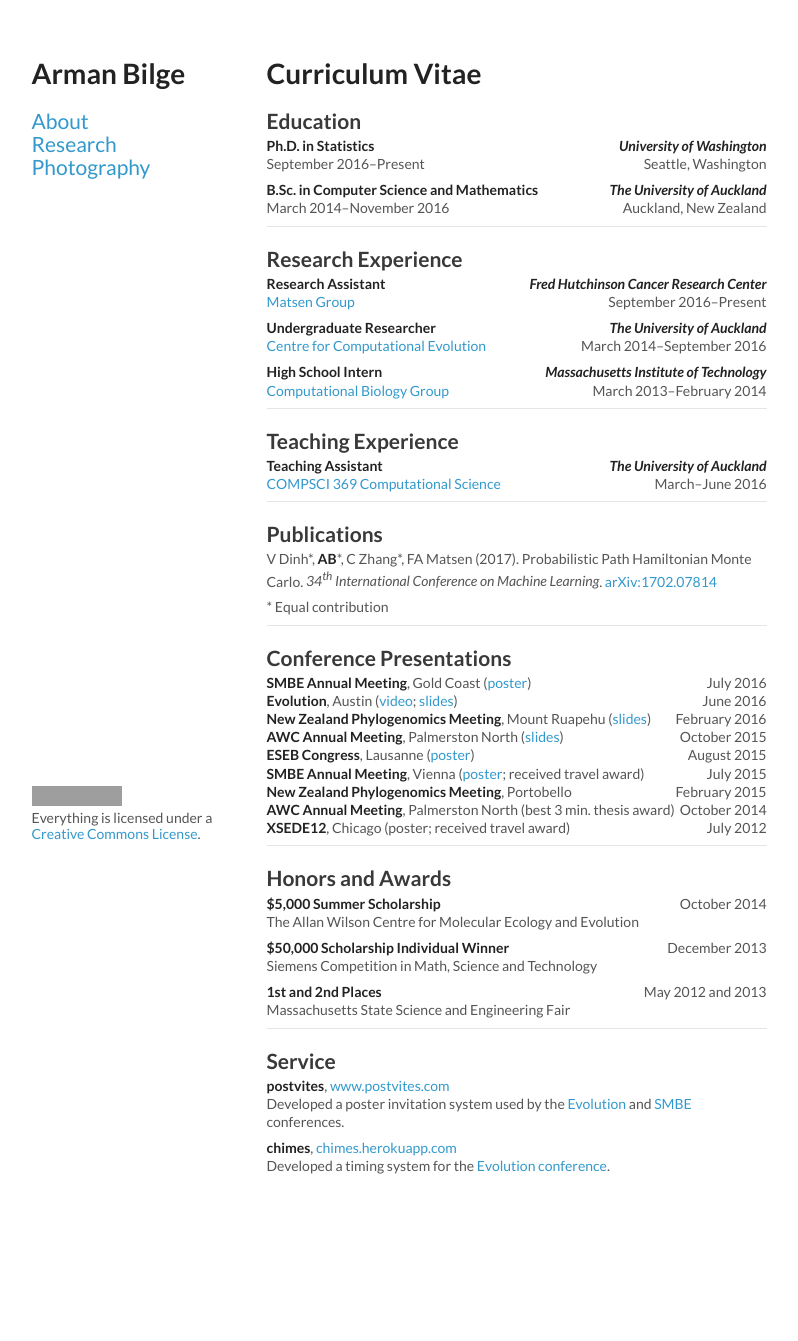
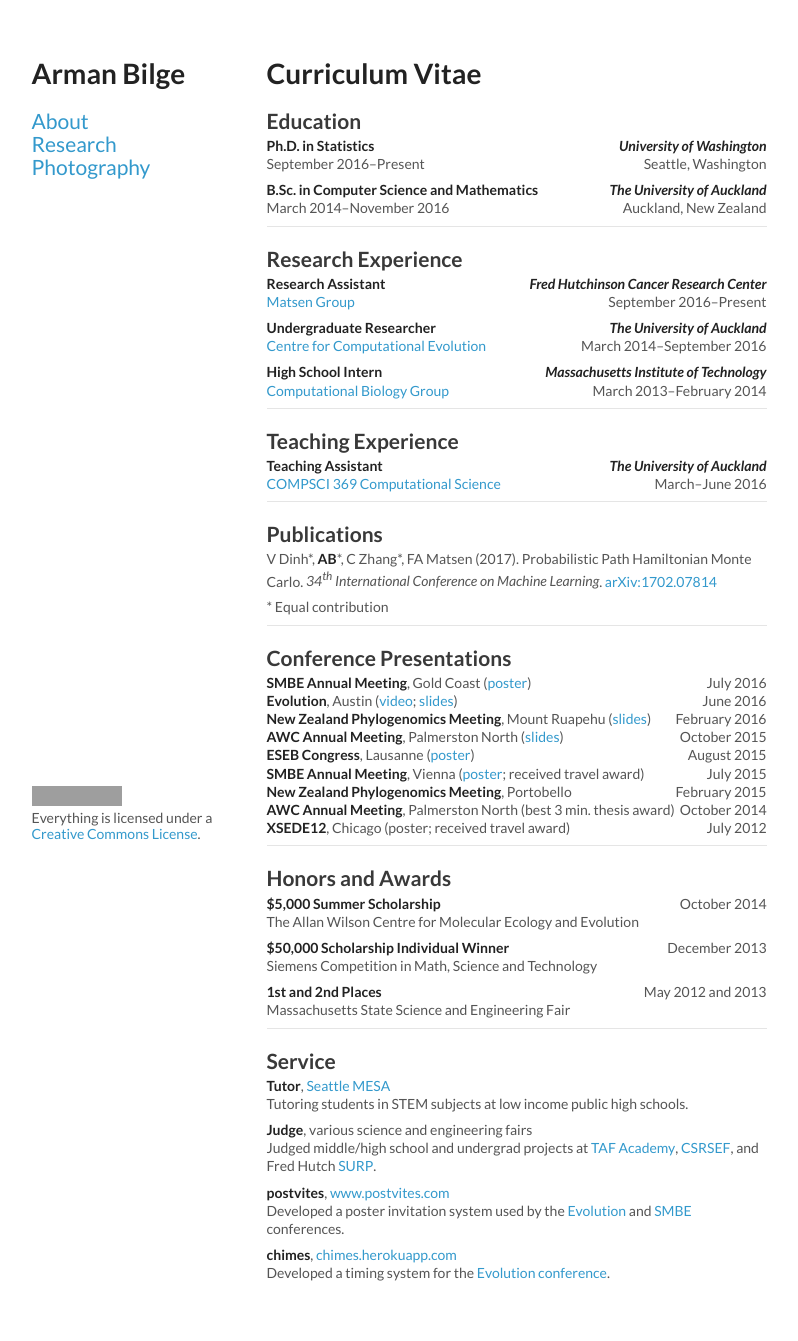
Before and after one commit to armanbilge/armanbilge.github.io, a Jekyll site: the page built from cv/index.md, in a window 1280 px wide. Shown: the whole page, without its empty margins (241-1039 px from the left). Built offline with Jekyll 4.4.1, drawn with Linux system fonts in a browser that asks for light colours; a style sheet for code colours, icons or effects is not loaded; before the commit the page ends 1234 px from its top, so only the background shows below that; grey boxes are pictures that could not be loaded.

Commit message:
Update service

```diff
--- a/cv/index.md
+++ b/cv/index.md
@@ -105,7 +105,13 @@
 
 ## Service
 
-**postvites**, [www.postvites.com](//www.postvites.com)<br/>
+**Tutor**, [Seattle MESA](http://seattlemesa.org/) <br/>
+Tutoring students in STEM subjects at low income public high schools.
+
+**Judge**, various science and engineering fairs <br/>
+Judged middle/high school and undergrad projects at [TAF Academy](http://techaccess.org/academy/), [CSRSEF](http://www.bellevuecollege.edu/sciencefair/), and Fred Hutch [SURP](//www.fredhutch.org/en/education-training/undergraduate-students.html).
+
+**postvites**, [www.postvites.com](//www.postvites.com) <br/>
 Developed a poster invitation system used by the [Evolution](//www.evolutionmeetings.org) and [SMBE](//www.smbe.org) conferences.
 
 **chimes**, [chimes.herokuapp.com](//chimes.herokuapp.com) <br/>
```
